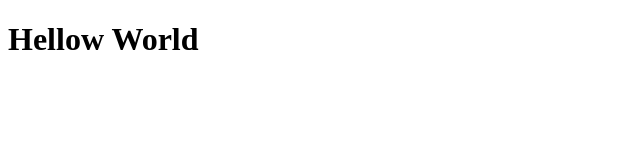
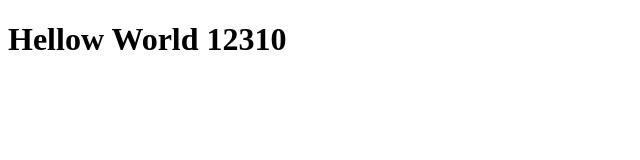
Before and after one commit to viochris/latihan1-revou, a plain HTML site: page index.html in a window 1280 px wide. Shown: the whole page, without its empty margins (0-640 px from the left). Drawn offline with Linux system fonts and the light colour scheme.

Commit message:
fourth commit

```diff
--- a/index.html
+++ b/index.html
@@ -5,6 +5,6 @@
     </head>
 
     <body>
-        <h1>Hellow World</h1>
+        <h1>Hellow World 12310</h1>
     </body>
 </html>
```
